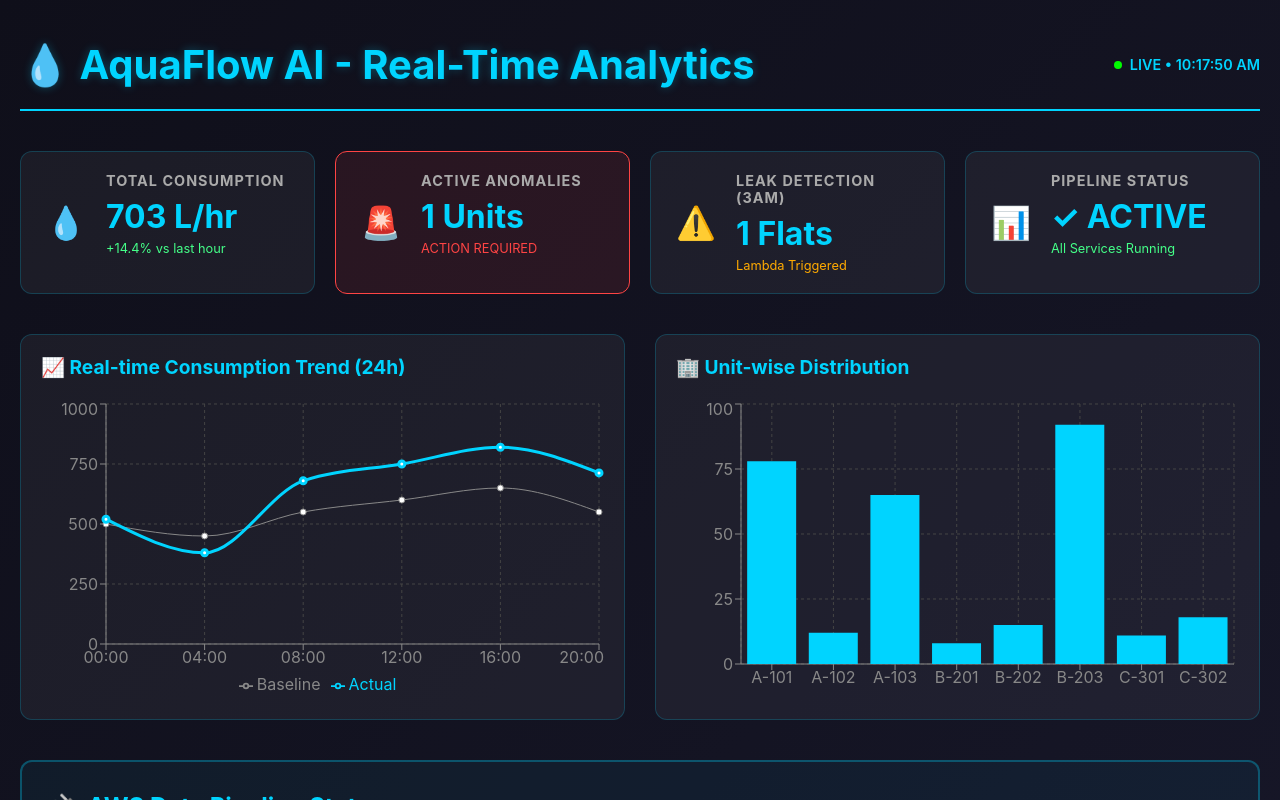
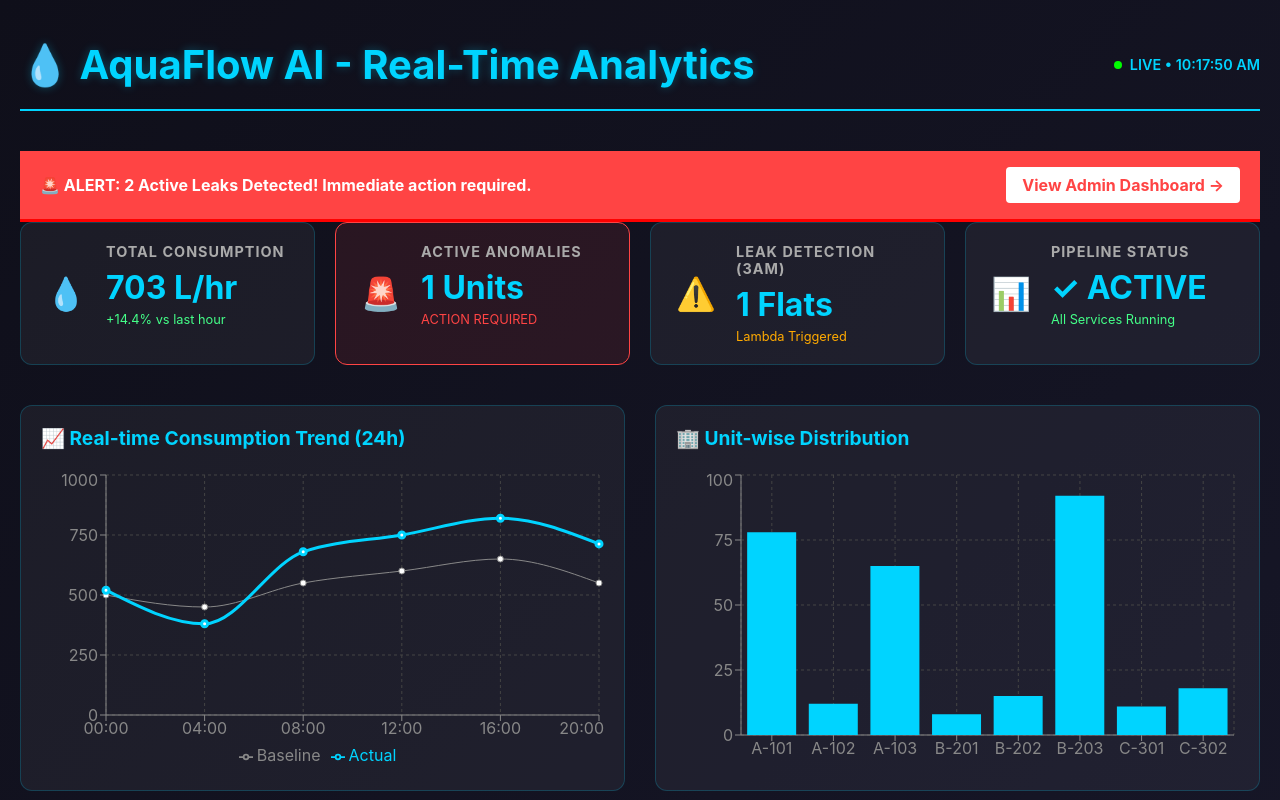
Before and after one commit to HarriKrishnaa/aquaflow-water-analytics-dynamic, a Next.js app: page / in a window 1280 px wide. Shown: the top 800 px of the page. Built offline with nearby package versions, Linux system fonts and the light colour scheme.

Commit message:
Add leak alert notification banner with admin dashboard link

```diff
--- a/app/components/Dashboard.tsx
+++ b/app/components/Dashboard.tsx
@@ -118,6 +118,36 @@ export default function Dashboard() {
           </div>
         </div>
       </header>
+
+      {/* Leak Alert Notification Banner */}
+      {leakUnits.length > 0 && (
+        <div style={{
+          backgroundColor: '#ff4444',
+          padding: '16px 20px',
+          margin: '0',
+          color: 'white',
+          fontWeight: 'bold',
+          display: 'flex',
+          justifyContent: 'space-between',
+          alignItems: 'center',
+          borderBottom: '3px solid #ff0000'
+        }}>
+          <span>
+            🚨 ALERT: {leakUnits.length} Active Leak{leakUnits.length > 1 ? 's' : ''} Detected!
+            Immediate action required.
+          </span>
+          <a href="/admin" style={{
+            backgroundColor: 'white',
+            color: '#ff4444',
+            padding: '8px 16px',
+            borderRadius: '4px',
+            textDecoration: 'none',
+            fontWeight: 'bold'
+          }}>
+            View Admin Dashboard →
+          </a>
+        </div>
+      )}
 
       {/* Key Metrics */}
       <section className={styles.metrics}>
```
